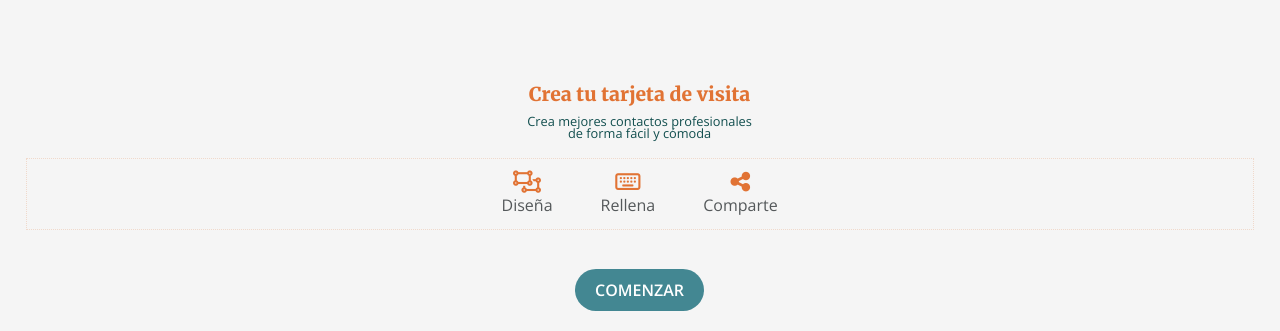
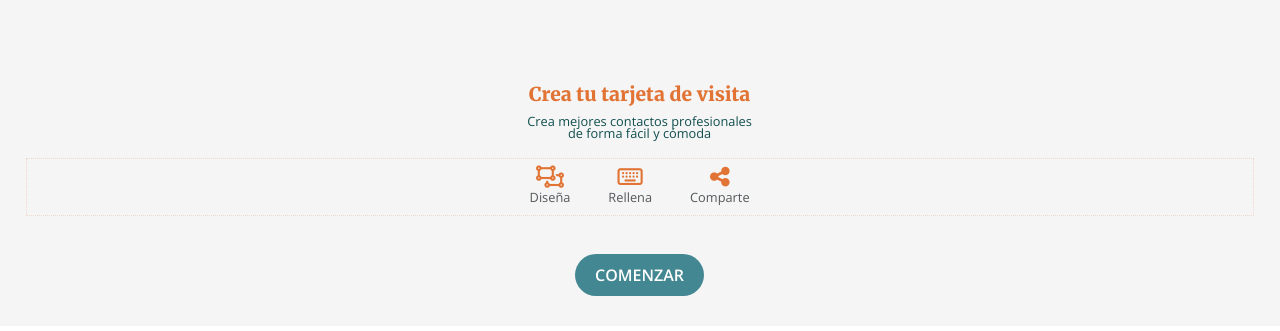
Before and after one commit to Adalab/project-promo-r-module-2-team-9, a website: page src/html/index.html in a window 1280 px wide. Shown: the part 725-1056 px from the top of the page. Drawn offline with nearby package versions, Linux system fonts and the light colour scheme; files that its build step writes are made by us from their sources; files whose address does not match are found by name.

Commit message:
main-index.scss finished

```diff
--- a/src/html/index.html
+++ b/src/html/index.html
@@ -36,8 +36,8 @@
         <p class="section-2__text">Comparte</p>
       </article>
     </section>
-    <a ref="create" href="./create.html" class="list__element links">
-    <input type="button" class="button" value="Comenzar" title="start">
+    <a ref="create" href="./create.html" class="button">
+      Comenzar
     </a>
   </main>
   <include src="./partials/footer.html"></include>
--- a/src/scss/layout/_main-index.scss
+++ b/src/scss/layout/_main-index.scss
@@ -25,7 +25,6 @@
             width: 230px;
             text-align: center;
             padding-bottom: 17.8px;
-            font-family: $font-sans;
         }
     }
     .section-2{
@@ -41,11 +40,12 @@
             flex-direction: column;
             justify-content: center;
             align-items: center;
-            padding: 12px;
             line-height: 1.5;
+            padding: 7px;
         }
         &__text{
             color: $gunmetal;
+            font-size: 12.8px;
         }
         i{
             font-size: 22.4px;
@@ -58,12 +58,14 @@
         background-color: $dirty-blue;
         width: 129px;
         height: 42px;
-        border: none;
         border-radius: 21px;
         color: $white;
         text-transform: uppercase;
-        font-family: $font-sans;
         font-size: 16px;
         font-weight: 600;
+        text-decoration: none;
+        text-align: center;
+        line-height: 42px;
+        cursor: pointer;
     }
 }
```
